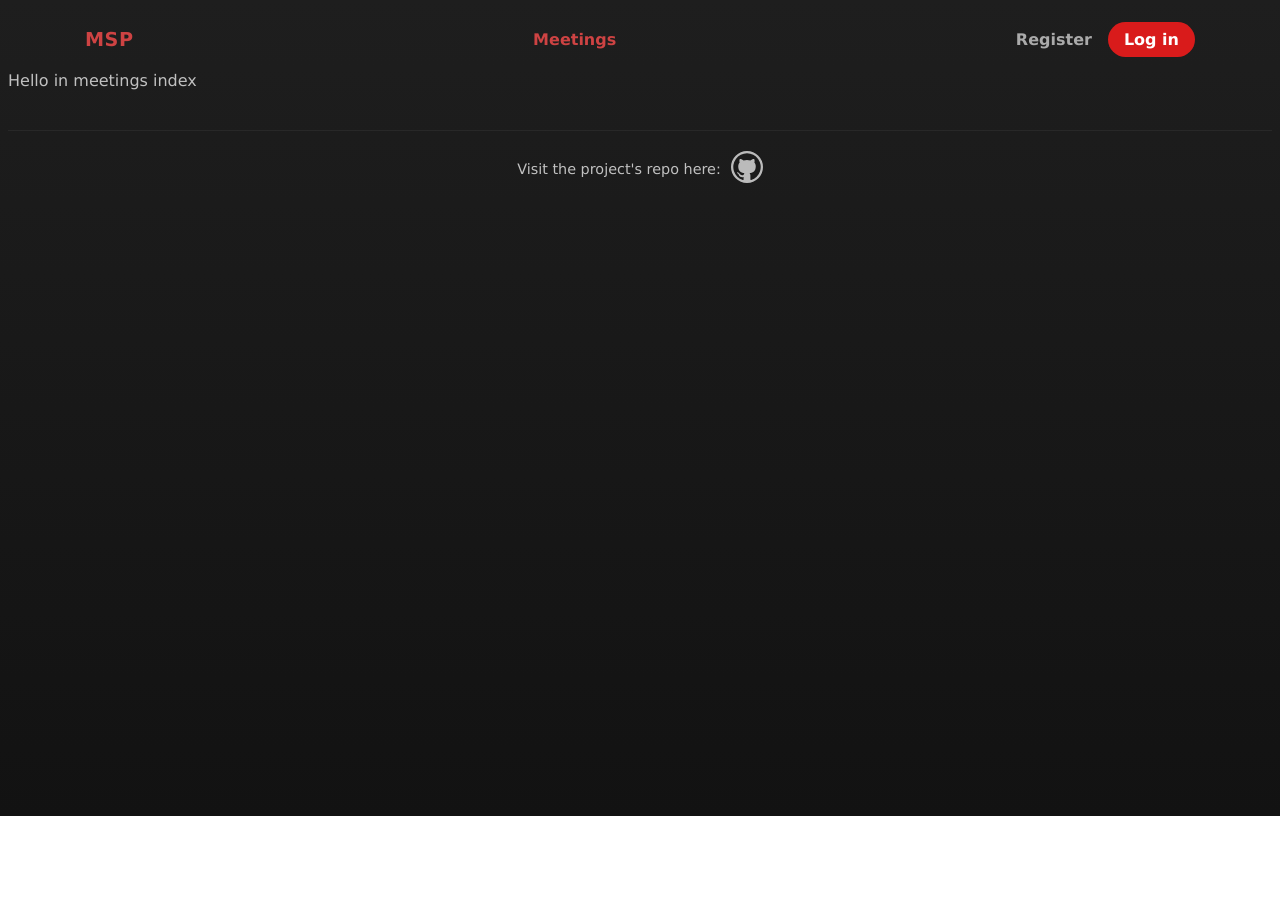
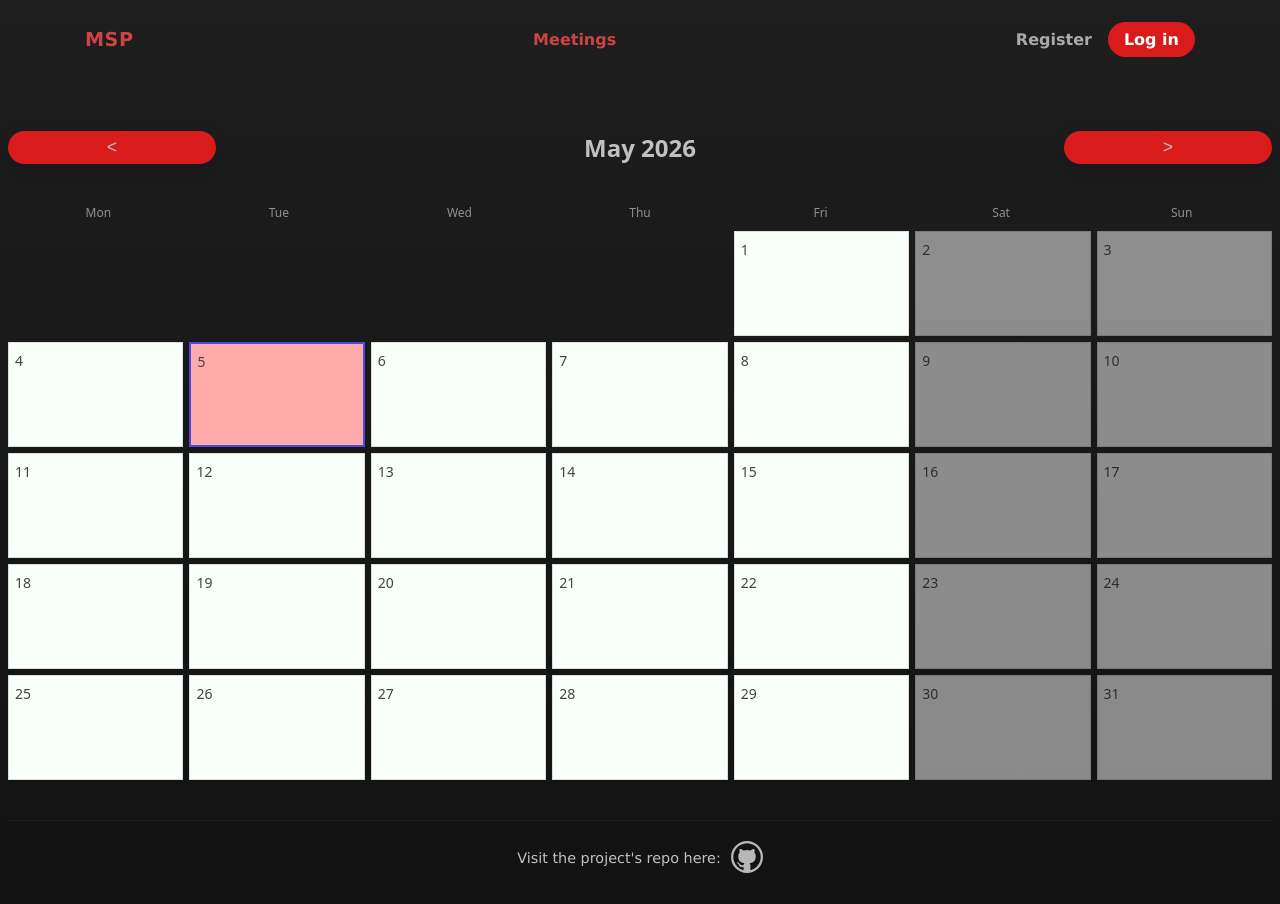
Before and after one commit to WiktorM413/meeting-scheduling-platform, a React (Vite) app in the folder frontend/: page /meetings in a window 1280 px wide. Before the commit the page ends 816 px from the top, so only its background shows below. Built offline with nearby package versions, Linux system fonts and the light colour scheme; no server answers.

Commit message:
Modify MspCalendar to take in meetings to show if they have events

```diff
--- a/frontend/src/Components/MspCalendar/MspCalendar.tsx
+++ b/frontend/src/Components/MspCalendar/MspCalendar.tsx
@@ -2,10 +2,11 @@ import "./style.scss";
 import { useMemo, useState } from "react";
 import type { DayCell } from "./DayCell";
 import MspButton from "../MspButton";
+import type { MeetingType } from "../../Meetings/MeetingType";
 
 const WEEKDAYS = ["Mon", "Tue", "Wed", "Thu", "Fri", "Sat", "Sun"];
 
-function BuildMonth(year: number, month: number): DayCell[]
+function BuildMonth(year: number, month: number, meetings?: MeetingType[]): DayCell[]
 {
 	const firstDay =    new Date(year, month, 1);
 	const daysInMonth = new Date(year, month + 1, 0).getDate();
@@ -29,13 +30,30 @@ function BuildMonth(year: number, month: number): DayCell[]
 
 		const day = (dateObj.getDay() + 6) % 7; // Convert from 0 -> Sunday to 0 -> Monday
 		const isAvailable = day < 5;
+		let hasEvents = false;
+
+		if (meetings)
+		{
+			for (let i = 0; i < meetings.length; i++)
+			{
+				let dateArr = meetings[i].when.split("-");
+
+				if (Number(dateArr[0])     === year  &&
+					Number(dateArr[1]) - 1 === month && // months are by index
+					Number(dateArr[2])     === d)
+				{
+					hasEvents = true;
+					break;
+				}
+			}
+		}
 
 		cells.push
 		({
 			date:         d,
 			isToday:      isToday,
 			isSelected:   false,
-			hasEvents:    false,
+			hasEvents:    hasEvents,
 			availability: isAvailable,
 		});
 	}
@@ -47,14 +65,19 @@ function BuildMonth(year: number, month: number): DayCell[]
 	return cells;
 }
 
-export default function MspCalendar()
+type MspCalendarProps =
+{
+	meetings?: MeetingType[];
+}
+
+export default function MspCalendar({ meetings }: MspCalendarProps)
 {
 	const now = new Date();
 	const [year,  setYear]  = useState(now.getFullYear());
 	const [month, setMonth] = useState(now.getMonth());
 	const [selectedDay, setSelectedDay] = useState<number|null>(now.getDate());
 
-	const days = useMemo(() => BuildMonth(year, month), [year, month]);
+	const days = useMemo(() => BuildMonth(year, month, meetings), [year, month, meetings]);
 
 	const prevMonth = () =>
 	{
--- a/frontend/src/Meetings/Index.tsx
+++ b/frontend/src/Meetings/Index.tsx
@@ -4,6 +4,7 @@ import type { ResponseType } from "../api/ResponseType";
 import { ApiGetAllMeetings } from "../api/client";
 import HandleResponse from "../api/HandleResponse";
 import type { MeetingType } from "./MeetingType";
+import MspCalendar from "../Components/MspCalendar/MspCalendar";
 
 export default function Index()
 {
@@ -36,7 +37,7 @@ export default function Index()
 
 	return (
 		<>
-			Hello in meetings index
+			<MspCalendar meetings={meetings}/>
 		</>
 	);
 }
```
